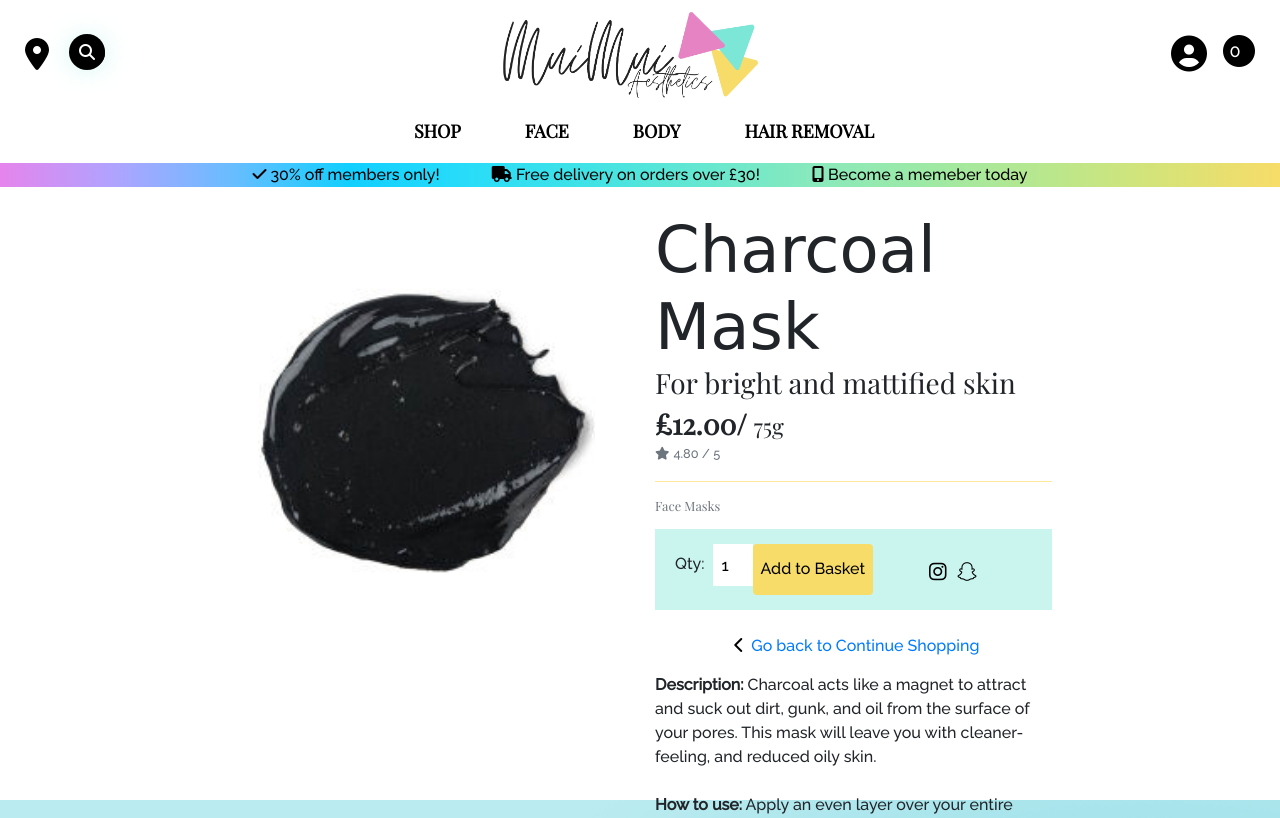
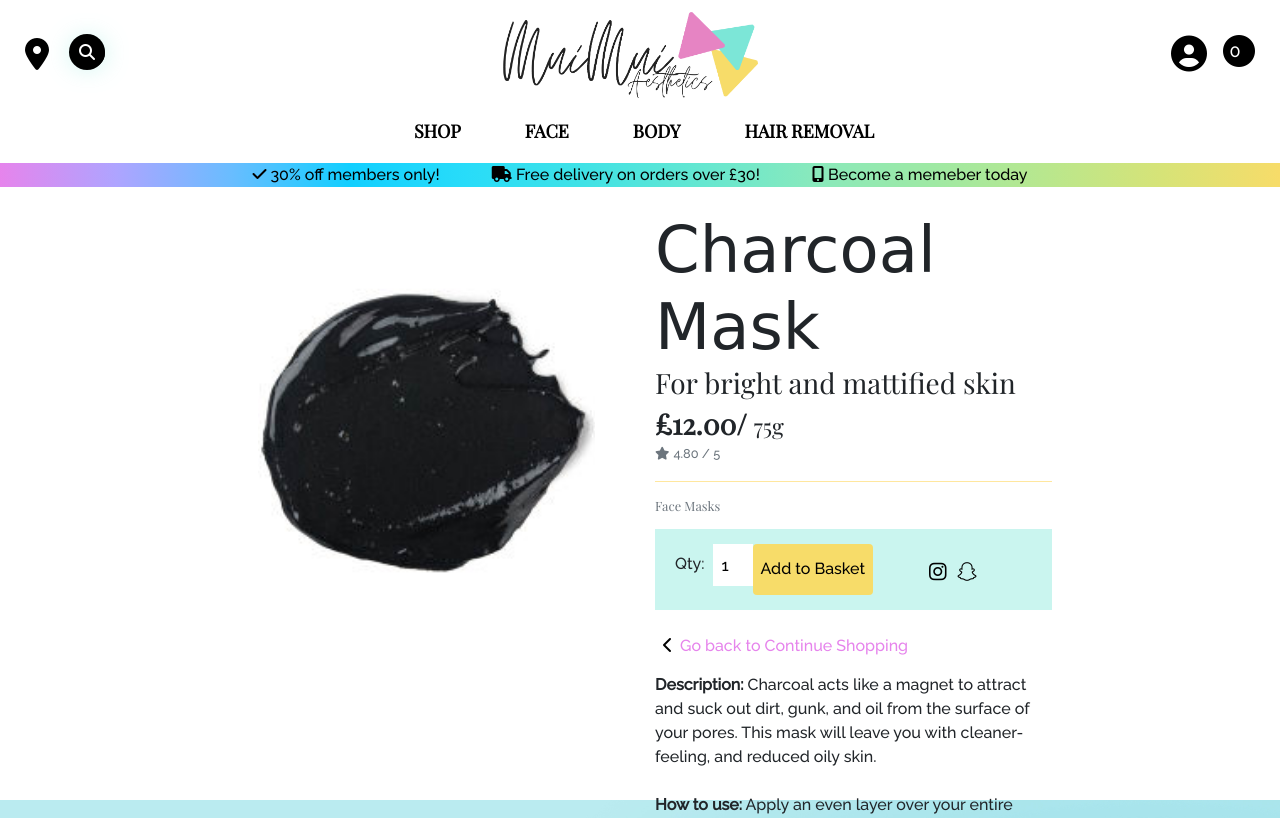
Before and after one commit to fudge88/miumiu, a Django app: page /products/1/ in a window 1280 px wide. Shown: the top 818 px of the page. Run offline with Django 3.2, Linux system fonts and the light colour scheme; data comes from the database, SQL or seed files in the repository; data that the repository does not hold is empty; some libraries are stand-ins or nearby versions; some web fonts are replaced.

Commit message:
hyperlink styled on product detail page

```diff
--- a/products/templates/products/includes/product_reviews.html
+++ b/products/templates/products/includes/product_reviews.html
@@ -11,7 +11,7 @@
             <!-- if statement to go here (reviews) -->
             <!-- forloop -->
             {% for r in product_reviews %}
-            <div class="single-review mb-3">
+            <div class="single-review mt-3 mb-3">
                 <div class="review-heading">
                     <span class="mr-3"><strong>{{r.User.username}}</strong></span>
                     <span class="text-muted">{{r.created_at}} </span>
@@ -25,7 +25,8 @@
                     {{r.review}}
                 </div>
             </div>
-            <hr>
+
+            <hr class="card-line-break mt-3">
             {% endfor %}
             <!-- endfor loop -->
             <!-- else statement to go here (reviews) -->
--- a/products/templates/products/product_detail.html
+++ b/products/templates/products/product_detail.html
@@ -80,12 +80,12 @@
         </div>
         </form>
         {% endif %}
-          <div class="col-12 text-center">
-            <a href="{% url 'products' %}" class="btn mb-2">
+          <div class="col-12 pl-0">
+            <a href="{% url 'products' %}" class="btn mb-2 hyperlink pl-0">
                 <span class="icon">
                     <i class="fas fa-chevron-left"></i>
                 </span>Go back to
-                <span class="">Continue Shopping</span>
+                <span>Continue Shopping</span>
             </a>
           </div>
         <div class="">
```
